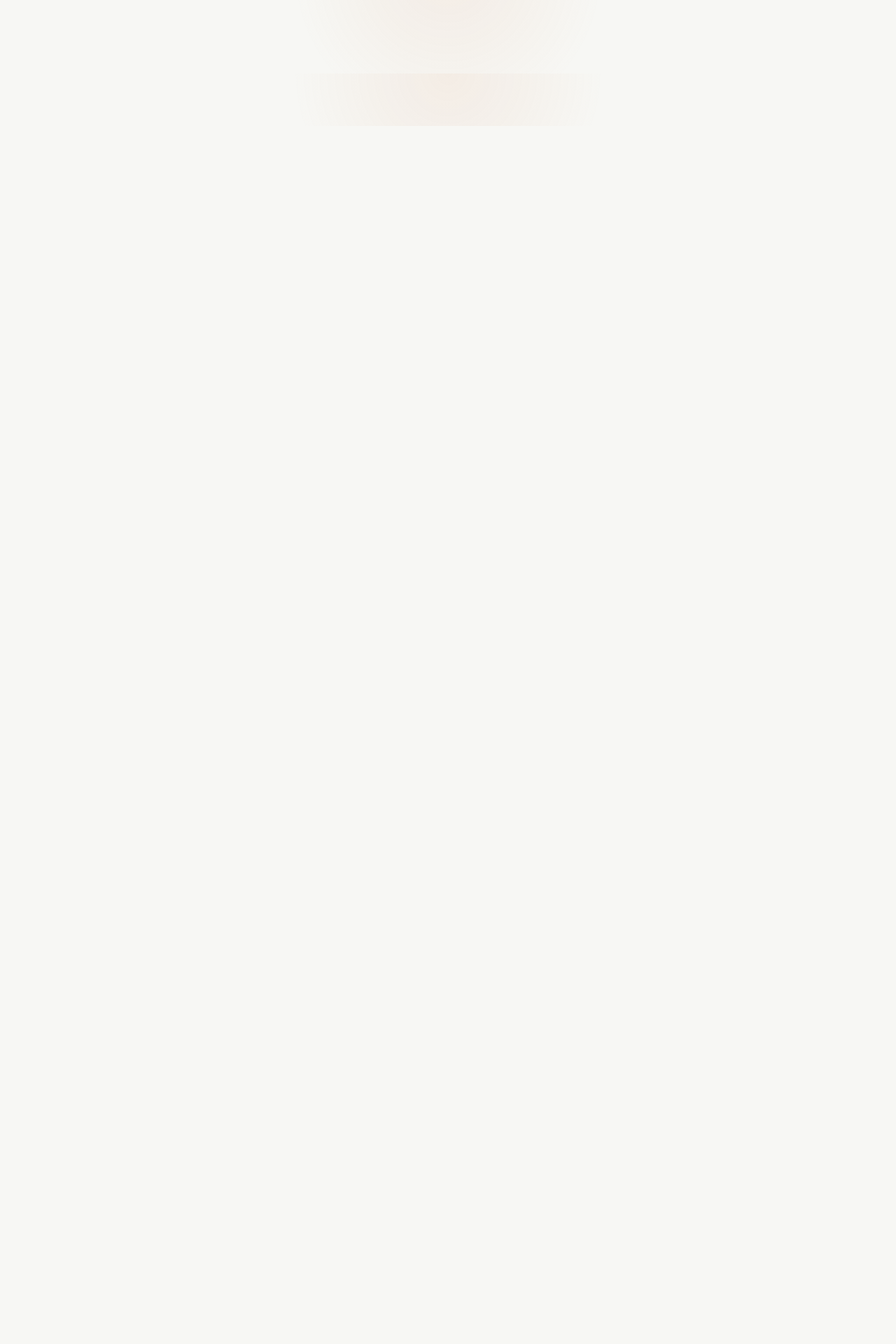
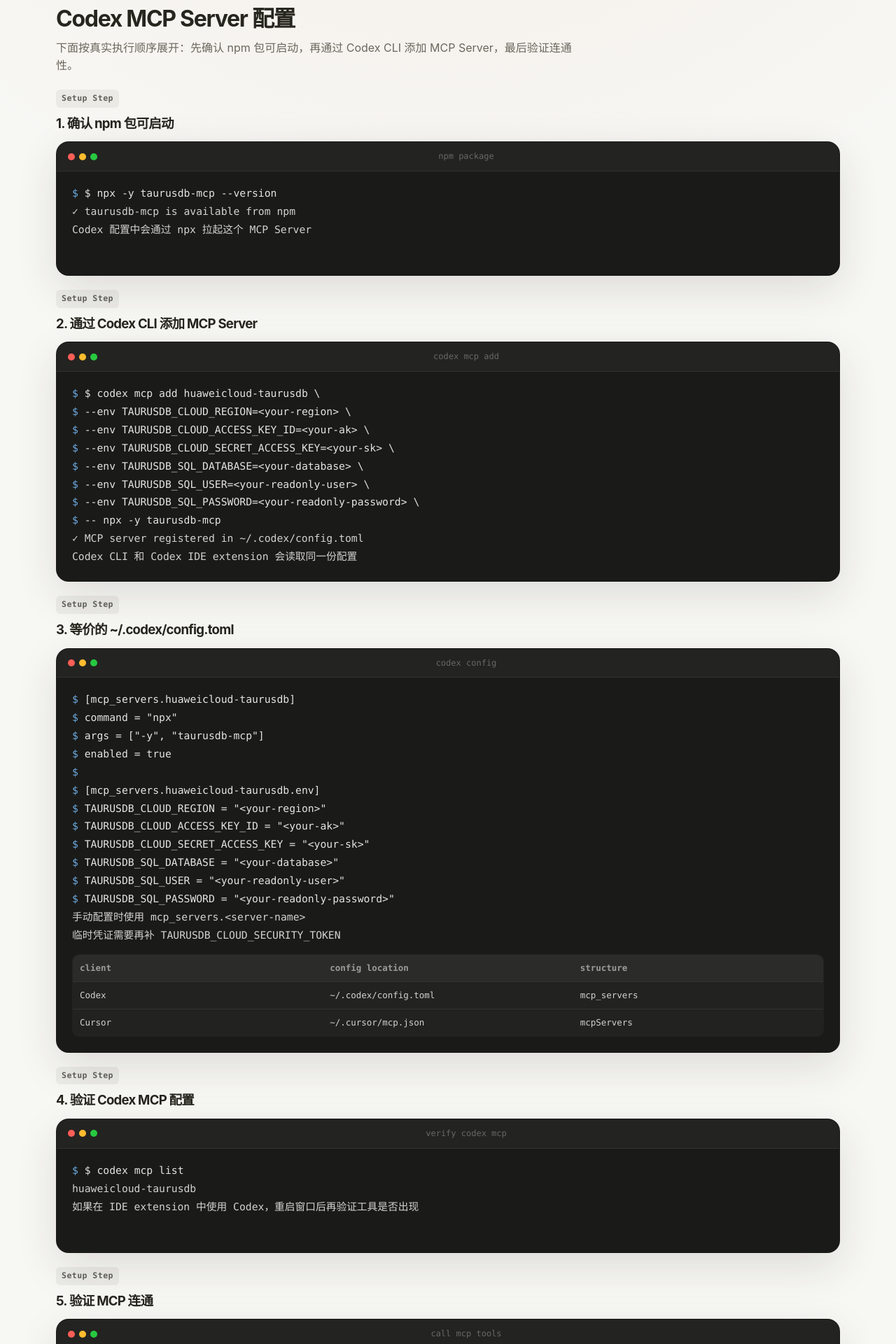
Before and after one commit to youweichen0208/opentaurus-site, a Vue app: page /agents/codex in a window 1280 px wide. Shown: the part 620-2540 px from the top of the page at 70% size. Before the commit the page ends 800 px from the top, so only its background shows below. Built offline with nearby package versions, Linux system fonts and the light colour scheme.

Commit message:
docs: update mcp npm setup

```diff
--- a/src/data/agentSetup.js
+++ b/src/data/agentSetup.js
@@ -5,36 +5,28 @@
     navTitle: "Cursor 配置教程",
     title: "Cursor 接入 MCP 的完整流程",
     description:
-      "Cursor 使用 mcpServers 配置结构，手动编辑 .cursor/mcp.json。这一页展示完整配置步骤。",
+      "Cursor 使用 mcpServers 配置结构，手动编辑 ~/.cursor/mcp.json。这一页展示通过 npm 包启动 MCP 的完整配置步骤。",
     links: [
       { label: "返回 Agent Setup", to: "/agents" },
-      { label: "VS Code 配置", to: "/agents/vscode" },
+      { label: "Codex 配置", to: "/agents/codex" },
       { label: "Claude Code 配置", to: "/agents#claude" },
     ],
     prep: {
       overviewTitle: "Cursor MCP Server 配置",
       flowIntro:
-        "下面按真实执行顺序展开：先构建 MCP Server，再手动编辑配置文件，最后验证连通性。",
+        "下面按真实执行顺序展开：先确认 npm 包可启动，再手动编辑配置文件，最后验证连通性。",
       steps: [
         {
-          title: "1. 构建 MCP Server",
-          terminalTitle: "build mcp server",
+          title: "1. 确认 npm 包可启动",
+          terminalTitle: "npm package",
           interactions: [
             {
               commandLines: [
-                "$ cd /path/to/taurus-mcp-server",
+                "$ npx -y taurusdb-mcp --version",
               ],
               resultLines: [
-                "进入 MCP Server 项目目录",
-              ],
-            },
-            {
-              commandLines: [
-                "$ npm run build",
-              ],
-              resultLines: [
-                "✓ Build complete",
-                "MCP Server 已构建完成，dist/index.js 是入口文件",
+                "✓ taurusdb-mcp is available from npm",
+                "Cursor 配置中会通过 npx 拉起这个 MCP Server",
               ],
             },
           ],
@@ -45,7 +37,7 @@
           interactions: [
             {
               commandLines: [
-                "# 在项目根目录创建 .cursor/mcp.json",
+                "# 创建或编辑 ~/.cursor/mcp.json",
               ],
               resultLines: [
                 "Cursor 使用 mcpServers 配置结构",
@@ -56,20 +48,23 @@
                 "{",
                 "  \"mcpServers\": {",
                 "    \"huaweicloud-taurusdb\": {",
-                "      \"command\": \"node\",",
-                "      \"args\": [\"/path/to/mcp/dist/index.js\"],",
+                "      \"command\": \"npx\",",
+                "      \"args\": [\"-y\", \"taurusdb-mcp\"],",
                 "      \"env\": {",
                 "        \"TAURUSDB_CLOUD_REGION\": \"<your-region>\",",
                 "        \"TAURUSDB_CLOUD_ACCESS_KEY_ID\": \"<your-ak>\",",
-                "        \"TAURUSDB_CLOUD_SECRET_ACCESS_KEY\": \"<your-sk>\"",
+                "        \"TAURUSDB_CLOUD_SECRET_ACCESS_KEY\": \"<your-sk>\",",
+                "        \"TAURUSDB_SQL_DATABASE\": \"<your-database>\",",
+                "        \"TAURUSDB_SQL_USER\": \"<your-readonly-user>\",",
+                "        \"TAURUSDB_SQL_PASSWORD\": \"<your-readonly-password>\"",
                 "      }",
                 "    }",
                 "  }",
                 "}",
               ],
               resultLines: [
-                "把 region + AK/SK 写进 env 字段",
-                "args 指向 MCP Server 的入口文件",
+                "把云控制面和只读数据面配置写进 env 字段",
+                "command 使用 npx，args 使用已发布的 taurusdb-mcp 包",
               ],
             },
           ],
@@ -119,110 +114,114 @@
     },
   },
   {
-    slug: "vscode",
-    tag: "VS Code Setup",
-    navTitle: "VS Code 配置教程",
-    title: "VS Code 接入 MCP 的完整流程",
+    slug: "codex",
+    tag: "Codex Setup",
+    navTitle: "Codex 配置教程",
+    title: "Codex 接入 MCP 的完整流程",
     description:
-      "VS Code 使用 servers 配置结构，手动编辑 MCP 配置。这一页展示完整配置步骤。",
+      "Codex 使用 ~/.codex/config.toml 中的 mcp_servers 配置结构，也可以通过 codex mcp add 命令写入配置。",
     links: [
       { label: "返回 Agent Setup", to: "/agents" },
       { label: "Cursor 配置", to: "/agents/cursor" },
       { label: "Claude Code 配置", to: "/agents#claude" },
     ],
     prep: {
-      overviewTitle: "VS Code MCP Server 配置",
+      overviewTitle: "Codex MCP Server 配置",
       flowIntro:
-        "下面按真实执行顺序展开：先构建 MCP Server，再手动编辑配置文件，最后验证连通性。",
+        "下面按真实执行顺序展开：先确认 npm 包可启动，再通过 Codex CLI 添加 MCP Server，最后验证连通性。",
       steps: [
         {
-          title: "1. 构建 MCP Server",
-          terminalTitle: "build mcp server",
+          title: "1. 确认 npm 包可启动",
+          terminalTitle: "npm package",
           interactions: [
             {
               commandLines: [
-                "$ cd /path/to/taurus-mcp-server",
+                "$ npx -y taurusdb-mcp --version",
               ],
               resultLines: [
-                "进入 MCP Server 项目目录",
-              ],
-            },
-            {
-              commandLines: [
-                "$ npm run build",
-              ],
-              resultLines: [
-                "✓ Build complete",
-                "MCP Server 已构建完成，dist/index.js 是入口文件",
+                "✓ taurusdb-mcp is available from npm",
+                "Codex 配置中会通过 npx 拉起这个 MCP Server",
               ],
             },
           ],
         },
         {
-          title: "2. 编辑 VS Code MCP 配置",
-          terminalTitle: "vscode mcp config",
+          title: "2. 通过 Codex CLI 添加 MCP Server",
+          terminalTitle: "codex mcp add",
           interactions: [
             {
               commandLines: [
-                "# VS Code MCP 配置位置：~/.vscode/mcp.json",
+                "$ codex mcp add huaweicloud-taurusdb \\",
+                "  --env TAURUSDB_CLOUD_REGION=<your-region> \\",
+                "  --env TAURUSDB_CLOUD_ACCESS_KEY_ID=<your-ak> \\",
+                "  --env TAURUSDB_CLOUD_SECRET_ACCESS_KEY=<your-sk> \\",
+                "  --env TAURUSDB_SQL_DATABASE=<your-database> \\",
+                "  --env TAURUSDB_SQL_USER=<your-readonly-user> \\",
+                "  --env TAURUSDB_SQL_PASSWORD=<your-readonly-password> \\",
+                "  -- npx -y taurusdb-mcp",
               ],
               resultLines: [
-                "VS Code 使用 servers 配置结构",
+                "✓ MCP server registered in ~/.codex/config.toml",
+                "Codex CLI 和 Codex IDE extension 会读取同一份配置",
               ],
             },
+          ],
+        },
+        {
+          title: "3. 等价的 ~/.codex/config.toml",
+          terminalTitle: "codex config",
+          interactions: [
             {
               commandLines: [
-                "{",
-                "  \"servers\": {",
-                "    \"huaweicloud-taurusdb\": {",
-                "      \"command\": \"node\",",
-                "      \"args\": [\"/path/to/mcp/dist/index.js\"],",
-                "      \"env\": {",
-                "        \"TAURUSDB_CLOUD_REGION\": \"<your-region>\",",
-                "        \"TAURUSDB_CLOUD_ACCESS_KEY_ID\": \"<your-ak>\",",
-                "        \"TAURUSDB_CLOUD_SECRET_ACCESS_KEY\": \"<your-sk>\"",
-                "      }",
-                "    }",
-                "  }",
-                "}",
+                "[mcp_servers.huaweicloud-taurusdb]",
+                "command = \"npx\"",
+                "args = [\"-y\", \"taurusdb-mcp\"]",
+                "enabled = true",
+                "",
+                "[mcp_servers.huaweicloud-taurusdb.env]",
+                "TAURUSDB_CLOUD_REGION = \"<your-region>\"",
+                "TAURUSDB_CLOUD_ACCESS_KEY_ID = \"<your-ak>\"",
+                "TAURUSDB_CLOUD_SECRET_ACCESS_KEY = \"<your-sk>\"",
+                "TAURUSDB_SQL_DATABASE = \"<your-database>\"",
+                "TAURUSDB_SQL_USER = \"<your-readonly-user>\"",
+                "TAURUSDB_SQL_PASSWORD = \"<your-readonly-password>\"",
               ],
               resultLines: [
-                "把 region + AK/SK 写进 env 字段",
-                "args 指向 MCP Server 的入口文件",
+                "手动配置时使用 mcp_servers.<server-name>",
+                "临时凭证需要再补 TAURUSDB_CLOUD_SECURITY_TOKEN",
               ],
               table: {
                 headers: ["client", "config location", "structure"],
                 rows: [
-                  ["VS Code", "~/.vscode/mcp.json", "servers"],
-                  ["Cursor", ".cursor/mcp.json", "mcpServers"],
+                  ["Codex", "~/.codex/config.toml", "mcp_servers"],
+                  ["Cursor", "~/.cursor/mcp.json", "mcpServers"],
                 ],
               },
             },
           ],
         },
         {
-          title: "3. 重启 VS Code 使配置生效",
-          terminalTitle: "reload vscode",
+          title: "4. 验证 Codex MCP 配置",
+          terminalTitle: "verify codex mcp",
           interactions: [
             {
               commandLines: [
-                "# 重启 VS Code 使配置生效",
+                "$ codex mcp list",
               ],
               resultLines: [
-                "关闭并重新打开 VS Code",
-                "或使用 Developer: Reload Window",
+                "huaweicloud-taurusdb",
+                "如果在 IDE extension 中使用 Codex，重启窗口后再验证工具是否出现",
               ],
             },
           ],
         },
         {
-          title: "4. 验证 MCP 连通",
-          terminalTitle: "verify vscode mcp",
+          title: "5. 验证 MCP 连通",
+          terminalTitle: "call mcp tools",
           interactions: [
             {
               commandLines: [
-                "在 VS Code 里打开 Copilot Chat",
-                "切换到 Agent 模式",
+                "在 Codex 里打开一个会话",
                 "输入: list_cloud_taurus_instances",
               ],
               resultLines: [
--- a/src/pages/AgentsPage.vue
+++ b/src/pages/AgentsPage.vue
@@ -3,12 +3,13 @@
     <HeroSection
       eyebrow="Agent Setup"
       title="接入 MCP 的完整配置教程"
-      description="如何在 Claude Code、Cursor、VS Code 里接入 TaurusDB MCP Server。这一页面向第一次配置 Agent 的用户，按真实可走通的顺序展开。"
+      description="如何在 Claude Code、Codex、Cursor 里通过 npm 接入 TaurusDB MCP Server。这一页面向第一次配置 Agent 的用户，按真实可走通的顺序展开。"
       terminal-title="mcp client config"
       :terminal-lines="[
+        'Package → npx -y taurusdb-mcp',
         'Claude Code → claude mcp add huaweicloud-taurusdb',
-        'Cursor → .cursor/mcp.json',
-        'VS Code → servers config',
+        'Codex → codex mcp add huaweicloud-taurusdb',
+        'Cursor → ~/.cursor/mcp.json',
         'adds server: huaweicloud-taurusdb'
       ]"
       :links="[
@@ -26,15 +27,15 @@
         <div class="section-head">
           <span class="mode-tag mono">Claude Code</span>
           <h2>Claude Code 接入路径</h2>
-          <p>下面是一条最短可走通的 Claude Code 接入路径，按 Build → Add MCP → Verify → Test 的顺序展开。</p>
+          <p>下面是一条最短可走通的 Claude Code 接入路径，按 npm 启动入口 → Add MCP → Verify → Test 的顺序展开。</p>
         </div>
 
         <div class="prep-steps">
-          <!-- Step 1: Build -->
+          <!-- Step 1: npm entry -->
           <div class="step-shell">
             <div class="step-head">
               <span class="mode-tag mono">Step 1</span>
-              <h3>构建 MCP Server</h3>
+              <h3>确认 npm 包可启动</h3>
             </div>
             <div class="setup-terminal-card">
               <div class="terminal-head">
@@ -47,9 +48,8 @@
               </div>
               <div class="terminal-body setup-terminal-body">
                 <div class="setup-interaction">
-                  <div class="setup-command-line mono">cd /path/to/taurus-mcp-server</div>
-                  <div class="setup-command-line mono">npm run build</div>
-                  <div class="setup-result-line mono">✓ Build complete</div>
+                  <div class="setup-command-line mono">npx -y taurusdb-mcp --version</div>
+                  <div class="setup-result-line mono">✓ taurusdb-mcp is available from npm</div>
                 </div>
               </div>
             </div>
@@ -81,7 +81,7 @@
                   <div class="setup-command-line mono">  -e TAURUSDB_SQL_DATABASE=&lt;your-database&gt; \</div>
                   <div class="setup-command-line mono">  -e TAURUSDB_SQL_USER=&lt;your-readonly-user&gt; \</div>
                   <div class="setup-command-line mono">  -e TAURUSDB_SQL_PASSWORD=&lt;your-readonly-password&gt; \</div>
-                  <div class="setup-command-line mono">  -- node /path/to/taurus-mcp-server/packages/mcp/dist/index.js</div>
+                  <div class="setup-command-line mono">  -- npx -y taurusdb-mcp</div>
                   <div class="setup-result-line mono">✓ MCP server registered</div>
                 </div>
               </div>
@@ -109,7 +109,8 @@
                   <div class="setup-command-line mono">claude mcp list</div>
                   <div class="setup-result-line mono">huaweicloud-taurusdb</div>
                   <div class="setup-command-line mono">claude mcp get huaweicloud-taurusdb</div>
-                  <div class="setup-result-line mono">command: node /path/to/mcp/dist/index.js</div>
+                  <div class="setup-result-line mono">command: npx</div>
+                  <div class="setup-result-line mono">args: -y taurusdb-mcp</div>
                   <div class="setup-result-line mono">env: TAURUSDB_CLOUD_REGION=...</div>
                 </div>
               </div>
@@ -192,9 +193,9 @@
     <section class="band section-anchor" id="others">
       <div class="section-inner">
         <div class="section-head">
-          <span class="mode-tag mono">Cursor & VS Code</span>
+          <span class="mode-tag mono">Codex & Cursor</span>
           <h2>其他客户端接入</h2>
-          <p>Cursor 和 VS Code 使用不同的 MCP 配置结构，点击下方卡片查看完整配置步骤。</p>
+          <p>Codex 和 Cursor 使用不同的 MCP 配置结构，点击下方卡片查看完整配置步骤。</p>
         </div>
 
         <div class="triptych">
@@ -214,9 +215,9 @@
             <h3>手动配置</h3>
             <p>如果你的客户端不在上述列表中，可以手动复制配置结构并调整配置文件位置。</p>
             <ul class="compact-list">
-              <li>Cursor: `.cursor/mcp.json` 使用 `mcpServers`</li>
-              <li>VS Code: 使用 `servers` 配置结构</li>
-              <li>确认 `command` 指向正确的 MCP 入口</li>
+              <li>Codex: `~/.codex/config.toml` 使用 `mcp_servers`</li>
+              <li>Cursor: `~/.cursor/mcp.json` 使用 `mcpServers`</li>
+              <li>确认 `command` 为 `npx`，`args` 为 `-y taurusdb-mcp`</li>
             </ul>
           </article>
         </div>
@@ -292,7 +293,7 @@
                 <div class="setup-command-line mono">  -e TAURUSDB_SQL_DATABASE=&lt;your-database&gt; \</div>
                 <div class="setup-command-line mono">  -e TAURUSDB_SQL_USER=&lt;your-readonly-user&gt; \</div>
                 <div class="setup-command-line mono">  -e TAURUSDB_SQL_PASSWORD=&lt;your-readonly-password&gt; \</div>
-                <div class="setup-command-line mono">  -- node /path/to/mcp/dist/index.js</div>
+                <div class="setup-command-line mono">  -- npx -y taurusdb-mcp</div>
                 <div class="setup-result-line mono">✓ MCP config updated with env</div>
               </div>
             </div>
```
Also changed, not shown: src/pages/HomePage.vue (+4 -3 lines), 1 other file (tests, documents, lock files or other folders).
